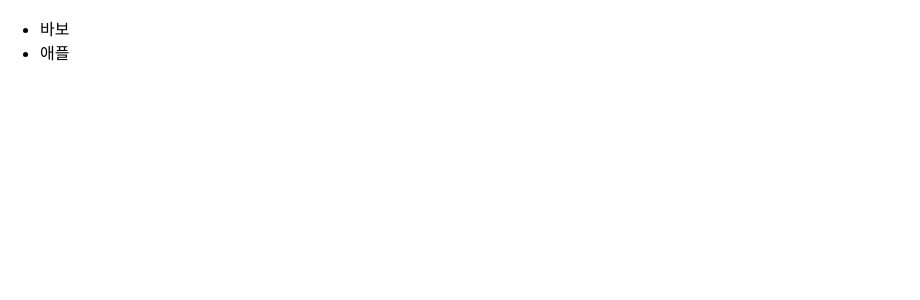
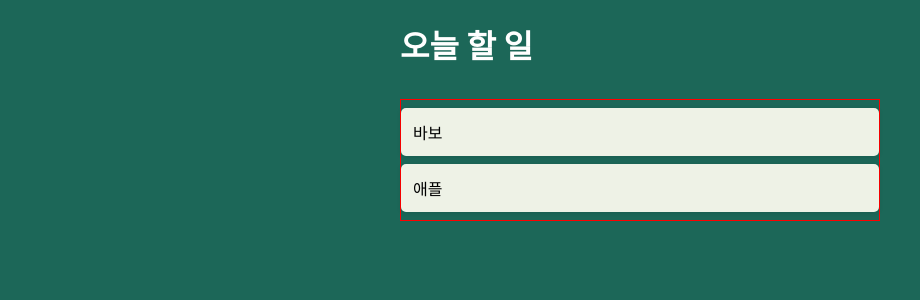
Before and after one commit to OpenYong/my-todo, a React (Create React App) app: page / in a window 1280 px wide. Shown: the top 300 px of the page, without its empty margins (0-920 px from the left). Built offline with nearby package versions, Linux system fonts and the light colour scheme.

Commit message:
Add TodoItem, UI/TitleHeader

```diff
--- a/src/App.css
+++ b/src/App.css
@@ -1,3 +1,3 @@
 .App {
-  /* text-align: center; */
+  /* background-color: white; */
 }
--- /dev/null
+++ b/src/components/UI/TitleHeader.module.css
@@ -0,0 +1,3 @@
+.title {
+  color: #fff;
+}
--- /dev/null
+++ b/src/components/UI/TitleHeader.tsx
@@ -0,0 +1,11 @@
+import classes from "./TitleHeader.module.css";
+
+const TitleHeader: React.FC<{ title: string }> = (props) => {
+  return (
+    <div className={classes.title}>
+      <h1 className={classes.title}>{props.title}</h1>
+    </div>
+  );
+};
+
+export default TitleHeader;
--- a/src/index.css
+++ b/src/index.css
@@ -1,13 +1,15 @@
 body {
   margin: 0;
-  font-family: -apple-system, BlinkMacSystemFont, 'Segoe UI', 'Roboto', 'Oxygen',
-    'Ubuntu', 'Cantarell', 'Fira Sans', 'Droid Sans', 'Helvetica Neue',
+  font-family: -apple-system, BlinkMacSystemFont, "Segoe UI", "Roboto", "Oxygen",
+    "Ubuntu", "Cantarell", "Fira Sans", "Droid Sans", "Helvetica Neue",
     sans-serif;
   -webkit-font-smoothing: antialiased;
   -moz-osx-font-smoothing: grayscale;
+
+  background-color: #1c6758;
 }
 
 code {
-  font-family: source-code-pro, Menlo, Monaco, Consolas, 'Courier New',
+  font-family: source-code-pro, Menlo, Monaco, Consolas, "Courier New",
     monospace;
 }
--- /dev/null
+++ b/src/pages/Home/TodoItem.module.css
@@ -0,0 +1,7 @@
+.item {
+  margin: 0.5rem 0;
+  box-shadow: 0 1px 5px rgba(0, 0, 0, 0.1);
+  padding: 0.75rem;
+  background-color: #eef2e6;
+  border-radius: 5px;
+}
--- /dev/null
+++ b/src/pages/Home/TodoItem.tsx
@@ -0,0 +1,11 @@
+import classes from "./TodoItem.module.css";
+
+const TodoItem: React.FC<{ item: string }> = (props) => {
+  return (
+    <li key={props.item} className={classes.item}>
+      {props.item}
+    </li>
+  );
+};
+
+export default TodoItem;
--- /dev/null
+++ b/src/pages/Home/TodoList.module.css
@@ -0,0 +1,6 @@
+.list {
+  list-style: none;
+  margin: 2rem auto;
+  padding: 0;
+  border: 1px solid red;
+}
--- a/src/pages/Home/TodoList.tsx
+++ b/src/pages/Home/TodoList.tsx
@@ -1,10 +1,13 @@
 import React from "react";
+import TodoItem from "./TodoItem";
+
+import classes from "./TodoList.module.css";
 
 const TodoList: React.FC<{ items: string[] }> = (props) => {
   return (
-    <ul>
+    <ul className={classes.list}>
       {props.items.map((item) => (
-        <li key={item}>{item}</li>
+        <TodoItem item={item} />
       ))}
     </ul>
   );
--- /dev/null
+++ b/src/pages/Home/index.module.css
@@ -0,0 +1,4 @@
+.container {
+  margin: 0 auto;
+  width: 30rem;
+}
--- a/src/pages/Home/index.tsx
+++ b/src/pages/Home/index.tsx
@@ -1,9 +1,13 @@
+import TitleHeader from "../../components/UI/TitleHeader";
 import TodoList from "./TodoList";
+
+import classes from "./index.module.css";
 
 const Home = () => {
   const todos = ["바보", "애플"];
   return (
-    <div>
+    <div className={classes.container}>
+      <TitleHeader title="오늘 할 일" />
       <TodoList items={todos} />
     </div>
   );
```
